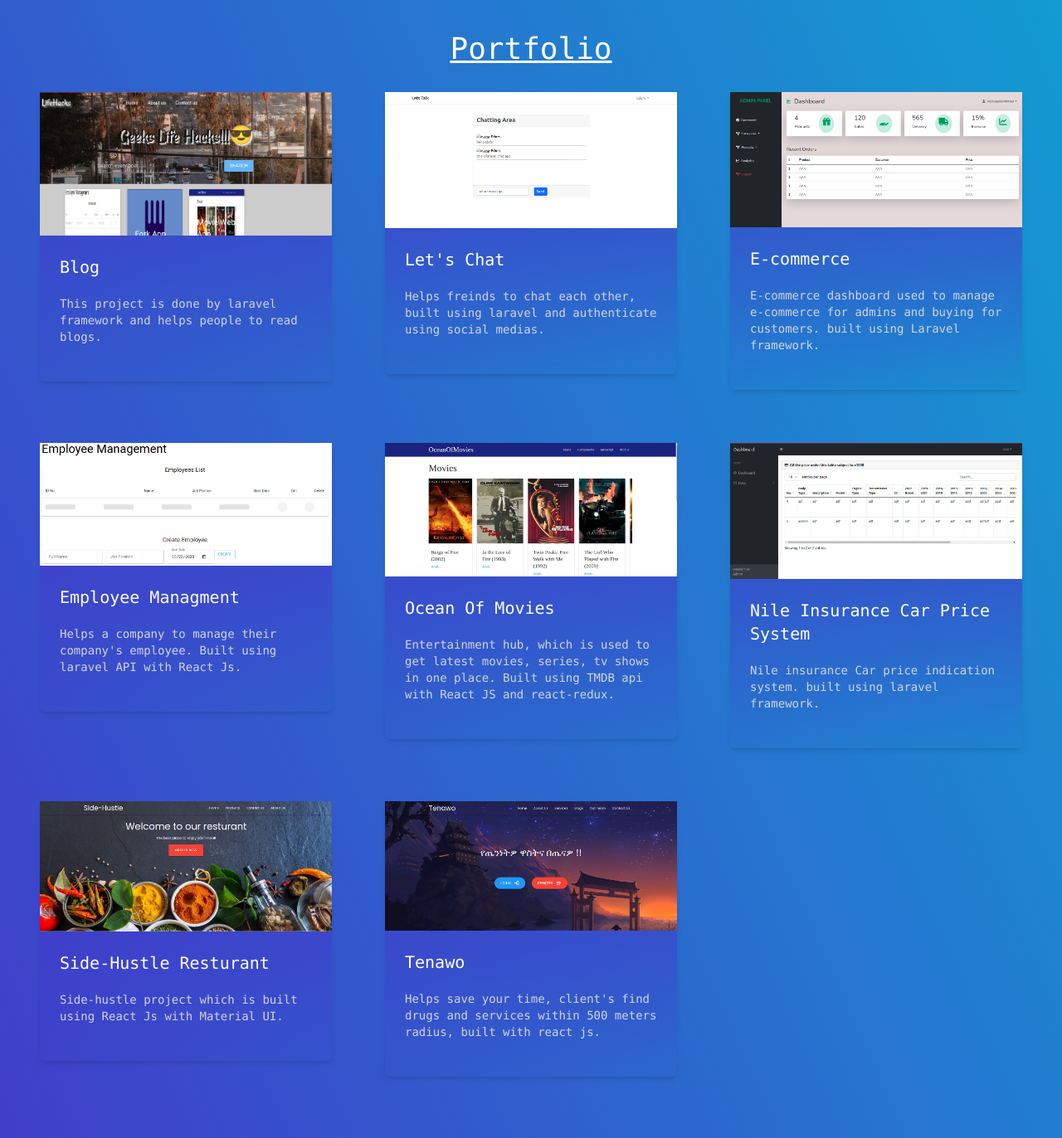
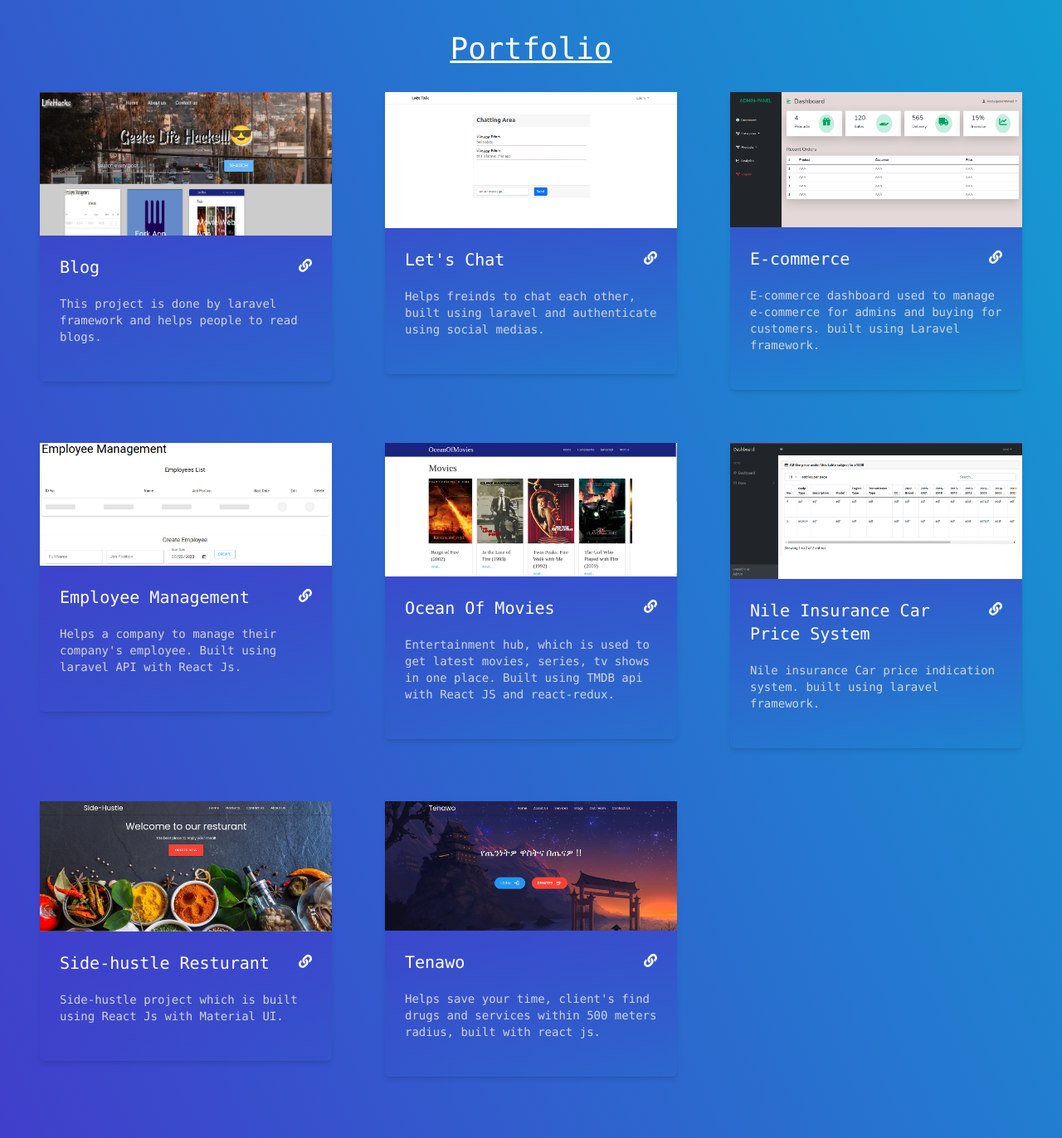
Before and after one commit to AbdulqaderAhmed/portfolio, a React (Vite) app: page / in a window 1280 px wide. Shown: the part 1185-2557 px from the top of the page at 83% size. Built offline with nearby package versions, Linux system fonts and the light colour scheme.

Commit message:
link icons added

```diff
--- a/src/components/projects/Project.jsx
+++ b/src/components/projects/Project.jsx
@@ -7,6 +7,7 @@ import Movie3 from "../../assets/image/movie3.png";
 import Nile from "../../assets/image/Nile.png";
 import Resturant from "../../assets/image/resturant.png";
 import Tenawo from "../../assets/image/Tenawo.png";
+import { FaLink } from "react-icons/fa";
 import AOS from "aos";
 
 export default function Project() {
@@ -28,7 +29,12 @@ export default function Project() {
           >
             <img src={Blog} alt="blog" className="" />
             <div className="p-6 hover:bg-pink-700">
+              <div className="flex justify-between">
                 <h3 className="text-xl font-medium">Blog</h3>
+                <a className="pt-1">
+                  <FaLink className="cursor-pointer" />
+                </a>
+              </div>
               <p className="text-gray-300 text-sm py-5">
                 This project is done by laravel framework and helps people to
                 read blogs.
@@ -44,7 +50,12 @@ export default function Project() {
           >
             <img src={Chat} alt="chat" className="" />
             <div className="p-6 hover:bg-pink-700">
+              <div className="flex justify-between">
                 <h3 className="text-xl font-medium">Let's Chat</h3>
+                <a className="pt-1">
+                  <FaLink className="cursor-pointer" />
+                </a>
+              </div>
               <p className="text-gray-300 text-sm py-5">
                 Helps freinds to chat each other, built using laravel and
                 authenticate using social medias.
@@ -60,7 +71,12 @@ export default function Project() {
           >
             <img src={Ecom} alt="ecommerce" className="" />
             <div className="p-6 hover:bg-pink-700">
+              <div className="flex justify-between">
                 <h3 className="text-xl font-medium">E-commerce</h3>
+                <a className="pt-1">
+                  <FaLink className="cursor-pointer" />
+                </a>
+              </div>
               <p className="text-gray-300 text-sm py-5">
                 E-commerce dashboard used to manage e-commerce for admins and
                 buying for customers. built using Laravel framework.
@@ -76,7 +92,12 @@ export default function Project() {
           >
             <img src={Employee} alt="employee" className="" />
             <div className="p-6 hover:bg-pink-700">
-              <h3 className="text-xl font-medium">Employee Managment</h3>
+              <div className="flex justify-between">
+                <h3 className="text-xl font-medium">Employee Management</h3>
+                <a className="pt-1">
+                  <FaLink className="cursor-pointer" />
+                </a>
+              </div>
               <p className="text-gray-300 text-sm py-5">
                 Helps a company to manage their company's employee. Built using
                 laravel API with React Js.
@@ -92,7 +113,12 @@ export default function Project() {
           >
             <img src={Movie3} alt="movie" className="" />
             <div className="p-6 hover:bg-pink-700">
+              <div className="flex justify-between">
                 <h3 className="text-xl font-medium">Ocean Of Movies</h3>
+                <a className="pt-1">
+                  <FaLink className="cursor-pointer" />
+                </a>
+              </div>
               <p className="text-gray-300 text-sm py-5">
                 Entertainment hub, which is used to get latest movies, series,
                 tv shows in one place. Built using TMDB api with React JS and
@@ -109,9 +135,14 @@ export default function Project() {
           >
             <img src={Nile} alt="nile" className="" />
             <div className="p-6 hover:bg-pink-700">
+              <div className="flex justify-between">
                 <h3 className="text-xl font-medium">
                   Nile Insurance Car Price System
                 </h3>
+                <a className="pt-1">
+                  <FaLink className="cursor-pointer" />
+                </a>
+              </div>
               <p className="text-gray-300 text-sm py-5">
                 Nile insurance Car price indication system. built using laravel
                 framework.
@@ -127,7 +158,12 @@ export default function Project() {
           >
             <img src={Resturant} alt="resturant" className="" />
             <div className="p-6 hover:bg-pink-700">
-              <h3 className="text-xl font-medium">Side-Hustle Resturant</h3>
+              <div className="flex justify-between">
+                <h3 className="text-xl font-medium">Side-hustle Resturant</h3>
+                <a className="pt-1">
+                  <FaLink className="cursor-pointer" />
+                </a>
+              </div>
               <p className="text-gray-300 text-sm py-5">
                 Side-hustle project which is built using React Js with Material
                 UI.
@@ -143,7 +179,12 @@ export default function Project() {
           >
             <img src={Tenawo} alt="tenawo" className="" />
             <div className="p-6 hover:bg-pink-700">
+              <div className="flex justify-between">
                 <h3 className="text-xl font-medium">Tenawo</h3>
+                <a className="pt-1">
+                  <FaLink className="cursor-pointer" />
+                </a>
+              </div>
               <p className="text-gray-300 text-sm py-5">
                 Helps save your time, client's find drugs and services within
                 500 meters radius, built with react js.
```
Lines whose indentation alone changed are shown as unchanged.
